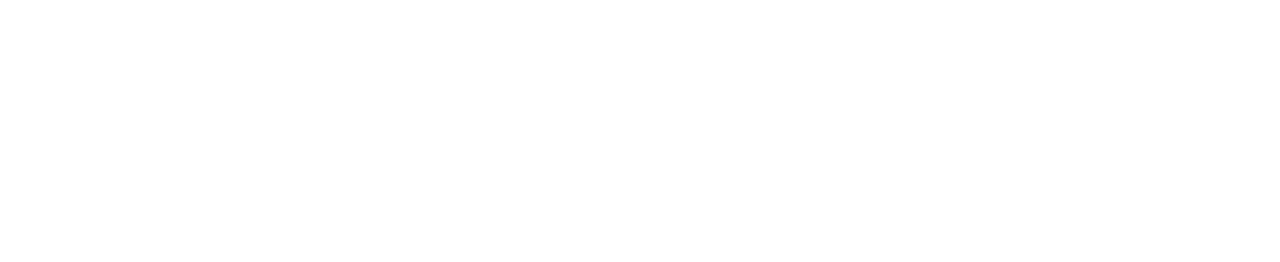
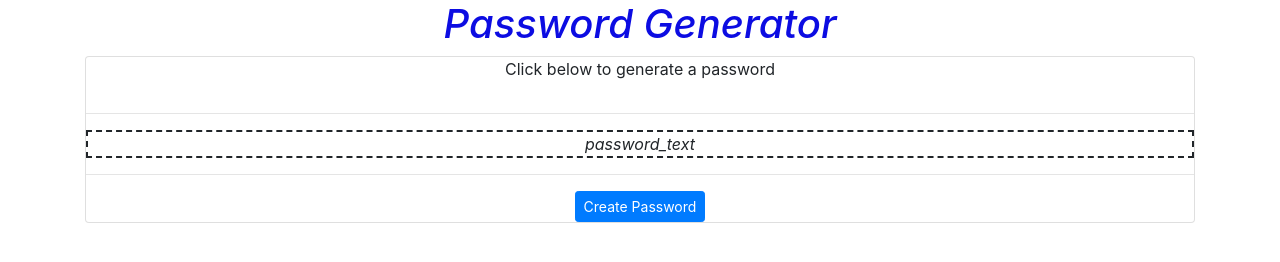
Before and after one commit to kstevenson84/My_Password_Generator, a plain HTML site: page index.html in a window 1280 px wide. Drawn offline with nearby package versions, Linux system fonts and the light colour scheme.

Commit message:
initial design

```diff
--- a/Assets/Script.js
+++ b/Assets/Script.js
@@ -0,0 +1,6 @@
+var password_text = "Your secure password"
+
+function create_password {
+    var password_text = "boom"
+
+}
--- a/Assets/style.css
+++ b/Assets/style.css
@@ -0,0 +1,21 @@
+
+
+
+h1 {
+    text-align: center;
+    font-style: oblique;
+    color: rgb(12, 12, 226)
+}
+
+p {
+    text-align: center;
+}
+
+.card {
+    text-align: center;
+}
+
+.box {
+    border-style: dashed;
+    border-width: 2px;
+}
--- a/index.html
+++ b/index.html
@@ -5,10 +5,46 @@
     <meta name="viewport" content="width=device-width, initial-scale=1.0">
     <title>MyPasswordGenerator</title>
     <link rel="stylesheet" type="text/css" href="Assets/style.css">
+
+    <!-- Bootstrap-->
+    <link rel="stylesheet" href="https://stackpath.bootstrapcdn.com/bootstrap/4.5.2/css/bootstrap.min.css">
+
 </head>
 <body>
 
+
+
+
+
+
+    <div class="container">
+        <div class="row center-align">
+            <div class="col s12 m12 l12">
+                <h1>Password Generator</h1>
+            </div>
+        </div>
+
+        <div class="card">
+            <p>Click below to generate a password</p>
+            <hr>
+            <!--This is a box for the generated password-->
+            <div class="box">
+                <var>password_text</var>
+            </div>
+
+
+            <hr>
+            <div class="inner center-align">
+                <button type="button" onclick="create_password()" class="btn btn-primary btn-sm">Create Password</button>
+            </div>
+
+
+        </div>
+
+    </div>
+
 </body>
+
 
 <script src="Assets/Script.js"></script>
 
```
